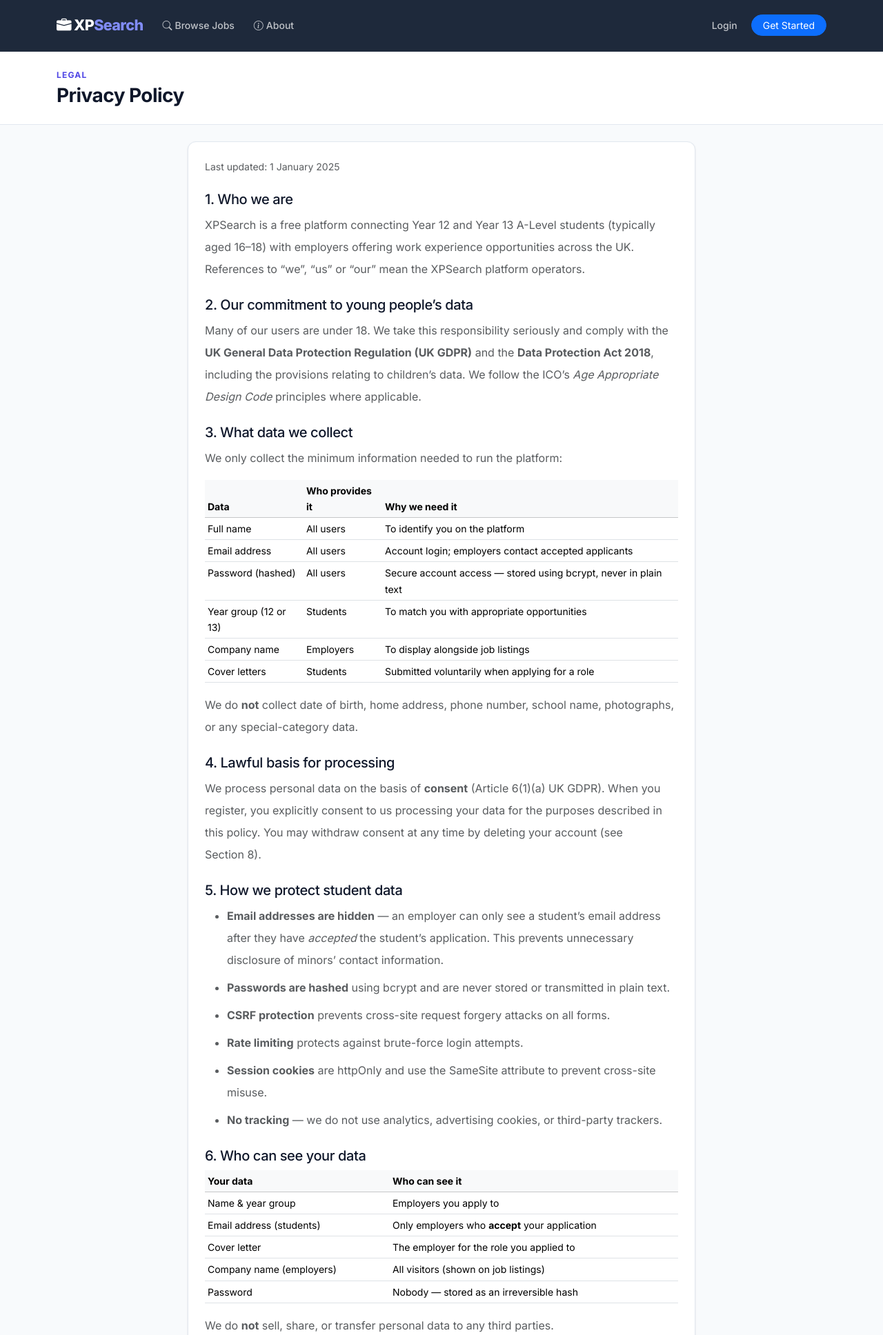
After one commit to RankCA/XPSearch, a Node project: template views/privacy.ejs in a window 1280 px wide. The commit adds this page. Shown: the top 1936 px of the page at 69% size. Run offline with Node 20 templates, Linux system fonts and the light colour scheme; the template is opened without the code that fills it, so the values that code supplies are empty; some libraries are stand-ins or nearby versions.

Commit message:
Add under-18 data protection features: privacy policy, consent, age confirmation, account deletion, email protection
Co-authored-by: RankCA <250167128+RankCA@users.noreply.github.com>

```diff
--- a/app.js
+++ b/app.js
@@ -101,6 +101,10 @@ app.get('/about', generalLimiter, (req, res) => {
   res.render('about');
 });
 
+app.get('/privacy', generalLimiter, (req, res) => {
+  res.render('privacy');
+});
+
 app.get('/', generalLimiter, (req, res) => {
   const db = require('./db/database');
   const keyword = req.query.keyword || '';
--- a/views/jobs/show.ejs
+++ b/views/jobs/show.ejs
@@ -113,7 +113,11 @@
                         <strong class="fw-600"><%= app.student_name %></strong>
                         <span class="badge bg-light text-dark border" style="font-size:.7rem">Year <%= app.year_group %></span>
                       </div>
-                      <p class="mb-1 small text-muted"><i class="bi bi-envelope me-1"></i><%= app.student_email %></p>
+                      <% if (app.status === 'accepted') { %>
+                        <p class="mb-1 small text-muted"><i class="bi bi-envelope me-1"></i><%= app.student_email %></p>
+                      <% } else { %>
+                        <p class="mb-1 small text-muted fst-italic"><i class="bi bi-shield-lock me-1"></i>Email visible after accepting</p>
+                      <% } %>
                       <% if (app.cover_letter) { %>
                         <p class="mb-1 small text-muted fst-italic lh-base">
                           "<%= app.cover_letter.substring(0, 180) %><%= app.cover_letter.length > 180 ? '…' : '' %>"
--- a/views/partials/footer.ejs
+++ b/views/partials/footer.ejs
@@ -14,6 +14,7 @@
           <div class="d-flex flex-column">
             <a href="/jobs">Browse Jobs</a>
             <a href="/about">About</a>
+            <a href="/privacy">Privacy Policy</a>
             <% if (user && user.role === 'employer') { %>
             <a href="/jobs/new">Post a Job</a>
             <% } else { %>
--- /dev/null
+++ b/views/privacy.ejs
@@ -0,0 +1,145 @@
+<%- include('partials/header') %>
+
+<div class="xp-page-header">
+  <div class="container">
+    <span class="xp-section-label d-block mb-1">Legal</span>
+    <h1 class="h3 fw-bold mb-0">Privacy Policy</h1>
+  </div>
+</div>
+
+<div class="container py-4">
+  <div class="row justify-content-center">
+    <div class="col-lg-8">
+      <div class="xp-card p-4 mb-4">
+
+        <p class="text-muted small mb-4">Last updated: 1 January 2025</p>
+
+        <h5 class="fw-700 mb-2">1. Who we are</h5>
+        <p class="text-muted lh-lg">
+          XPSearch is a free platform connecting Year&nbsp;12 and Year&nbsp;13 A-Level students (typically aged 16&ndash;18)
+          with employers offering work experience opportunities across the UK. References to &ldquo;we&rdquo;,
+          &ldquo;us&rdquo; or &ldquo;our&rdquo; mean the XPSearch platform operators.
+        </p>
+
+        <h5 class="fw-700 mb-2 mt-4">2. Our commitment to young people&rsquo;s data</h5>
+        <p class="text-muted lh-lg">
+          Many of our users are under&nbsp;18. We take this responsibility seriously and comply with the
+          <strong>UK General Data Protection Regulation (UK&nbsp;GDPR)</strong> and the
+          <strong>Data Protection Act&nbsp;2018</strong>, including the provisions relating to children&rsquo;s data.
+          We follow the ICO&rsquo;s <em>Age Appropriate Design Code</em> principles where applicable.
+        </p>
+
+        <h5 class="fw-700 mb-2 mt-4">3. What data we collect</h5>
+        <p class="text-muted lh-lg">We only collect the minimum information needed to run the platform:</p>
+        <div class="table-responsive">
+          <table class="table table-sm text-muted small">
+            <thead class="table-light">
+              <tr><th>Data</th><th>Who provides it</th><th>Why we need it</th></tr>
+            </thead>
+            <tbody>
+              <tr><td>Full name</td><td>All users</td><td>To identify you on the platform</td></tr>
+              <tr><td>Email address</td><td>All users</td><td>Account login; employers contact accepted applicants</td></tr>
+              <tr><td>Password (hashed)</td><td>All users</td><td>Secure account access &mdash; stored using bcrypt, never in plain text</td></tr>
+              <tr><td>Year group (12 or 13)</td><td>Students</td><td>To match you with appropriate opportunities</td></tr>
+              <tr><td>Company name</td><td>Employers</td><td>To display alongside job listings</td></tr>
+              <tr><td>Cover letters</td><td>Students</td><td>Submitted voluntarily when applying for a role</td></tr>
+            </tbody>
+          </table>
+        </div>
+        <p class="text-muted lh-lg">
+          We do <strong>not</strong> collect date of birth, home address, phone number, school name,
+          photographs, or any special-category data.
+        </p>
+
+        <h5 class="fw-700 mb-2 mt-4">4. Lawful basis for processing</h5>
+        <p class="text-muted lh-lg">
+          We process personal data on the basis of <strong>consent</strong> (Article&nbsp;6(1)(a) UK&nbsp;GDPR).
+          When you register, you explicitly consent to us processing your data for the purposes described in this policy.
+          You may withdraw consent at any time by deleting your account (see Section&nbsp;8).
+        </p>
+
+        <h5 class="fw-700 mb-2 mt-4">5. How we protect student data</h5>
+        <ul class="text-muted lh-lg">
+          <li class="mb-2">
+            <strong>Email addresses are hidden</strong> &mdash; an employer can only see a student&rsquo;s email
+            address after they have <em>accepted</em> the student&rsquo;s application. This prevents unnecessary
+            disclosure of minors&rsquo; contact information.
+          </li>
+          <li class="mb-2">
+            <strong>Passwords are hashed</strong> using bcrypt and are never stored or transmitted in plain text.
+          </li>
+          <li class="mb-2">
+            <strong>CSRF protection</strong> prevents cross-site request forgery attacks on all forms.
+          </li>
+          <li class="mb-2">
+            <strong>Rate limiting</strong> protects against brute-force login attempts.
+          </li>
+          <li class="mb-2">
+            <strong>Session cookies</strong> are httpOnly and use the SameSite attribute to prevent cross-site misuse.
+          </li>
+          <li class="mb-2">
+            <strong>No tracking</strong> &mdash; we do not use analytics, advertising cookies, or third-party trackers.
+          </li>
+        </ul>
+
+        <h5 class="fw-700 mb-2 mt-4">6. Who can see your data</h5>
+        <div class="table-responsive">
+          <table class="table table-sm text-muted small">
+            <thead class="table-light">
+              <tr><th>Your data</th><th>Who can see it</th></tr>
+            </thead>
+            <tbody>
+              <tr><td>Name &amp; year group</td><td>Employers you apply to</td></tr>
+              <tr><td>Email address (students)</td><td>Only employers who <strong>accept</strong> your application</td></tr>
+              <tr><td>Cover letter</td><td>The employer for the role you applied to</td></tr>
+              <tr><td>Company name (employers)</td><td>All visitors (shown on job listings)</td></tr>
+              <tr><td>Password</td><td>Nobody &mdash; stored as an irreversible hash</td></tr>
+            </tbody>
+          </table>
+        </div>
+        <p class="text-muted lh-lg">
+          We do <strong>not</strong> sell, share, or transfer personal data to any third parties.
+        </p>
+
+        <h5 class="fw-700 mb-2 mt-4">7. Data retention</h5>
+        <p class="text-muted lh-lg">
+          We keep your data for as long as your account exists. If you delete your account (see below),
+          all of your personal data is permanently removed from our database immediately.
+        </p>
+
+        <h5 class="fw-700 mb-2 mt-4">8. Your rights</h5>
+        <p class="text-muted lh-lg">Under UK&nbsp;GDPR you have the right to:</p>
+        <ul class="text-muted lh-lg">
+          <li class="mb-2"><strong>Access</strong> your personal data &mdash; visible on your <a href="/profile">Profile</a> page.</li>
+          <li class="mb-2"><strong>Rectify</strong> inaccurate data &mdash; you can update your name, company, and password on your Profile page.</li>
+          <li class="mb-2"><strong>Erase</strong> your data (&ldquo;right to be forgotten&rdquo;) &mdash; use the <strong>Delete Account</strong> option on your Profile page. This permanently deletes your account, applications, job listings, and all associated data.</li>
+          <li class="mb-2"><strong>Withdraw consent</strong> &mdash; you can stop us processing your data at any time by deleting your account.</li>
+        </ul>
+
+        <h5 class="fw-700 mb-2 mt-4">9. Parental / guardian information</h5>
+        <p class="text-muted lh-lg">
+          Under UK law the age of consent for data processing is <strong>13</strong>. Our users are aged 16&ndash;18,
+          so parental consent is not legally required. However, we encourage students to inform a parent or guardian
+          that they are using XPSearch. During registration, students confirm that they are aged 16 or over and that
+          a parent or guardian is aware they are using the platform.
+        </p>
+
+        <h5 class="fw-700 mb-2 mt-4">10. Cookies</h5>
+        <p class="text-muted lh-lg">
+          We use only <strong>strictly necessary cookies</strong> for session management and CSRF protection.
+          We do not use advertising, analytics, or preference cookies. Because these cookies are essential
+          for the site to function, separate cookie consent is not required under UK&nbsp;GDPR.
+        </p>
+
+        <h5 class="fw-700 mb-2 mt-4">11. Changes to this policy</h5>
+        <p class="text-muted lh-lg">
+          If we make material changes to this policy, we will update the &ldquo;last updated&rdquo; date at the top
+          of this page. We encourage you to review this policy periodically.
+        </p>
+
+      </div>
+    </div>
+  </div>
+</div>
+
+<%- include('partials/footer') %>
```
Also changed, not shown: routes/auth.js (+7 -1 lines), routes/profile.js (+26 -0 lines), views/auth/register.ejs (+22 -0 lines), views/profile.ejs (+36 -1 lines).
